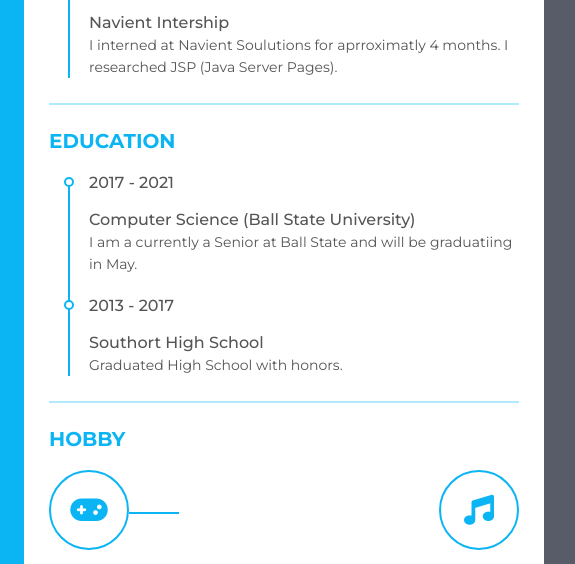
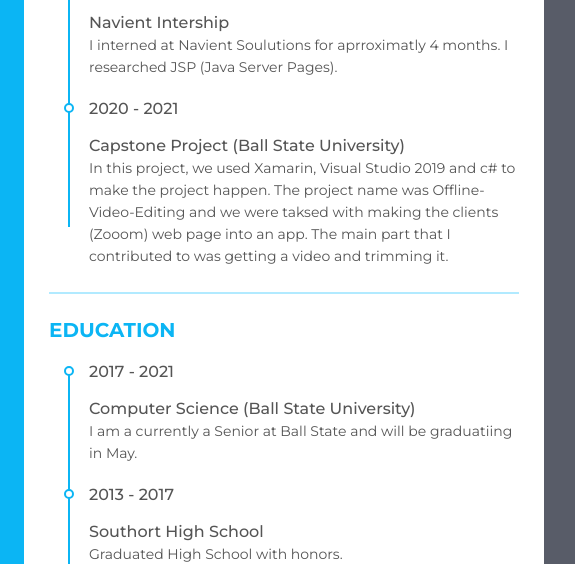
Before and after one commit to JacobGoelz/JacobGoelz.github.io, a plain HTML site: page index.html in a window 1280 px wide. Shown: the part 428-992 px from the top of the page, 496-1071 px from the left. Drawn offline with Linux system fonts and the light colour scheme.

Commit message:
Update index.html

```diff
--- a/index.html
+++ b/index.html
@@ -131,6 +131,13 @@
                   <p>I interned at Navient Soulutions for aprroximatly 4 months. I researched JSP (Java Server Pages).</p>
                 </div>
             </li>
+		  <li>
+              <div class="date">2020 - 2021</div>
+              <div class="info">
+                     <p class="semi-bold">Capstone Project (Ball State University)</p>
+                  <p>In this project, we used Xamarin, Visual Studio 2019 and c# to make the project happen. The project name was Offline-Video-Editing and we were taksed with making the clients (Zooom) web page into an app. The main part that I contributed to was getting a video and trimming it. </p>
+                </div>
+            </li>
         </ul>
     </div>
     <div class="resume_item resume_education">
@@ -160,7 +167,7 @@
          </div>
        <ul>
          <li><i class="fas fa-gamepad"></i></li>
-         <li><i class="fas fa-music"></i></li>
+         <li><i class="fab fa-music"></i></li>
       </ul>
     </div>
   </div>
```
